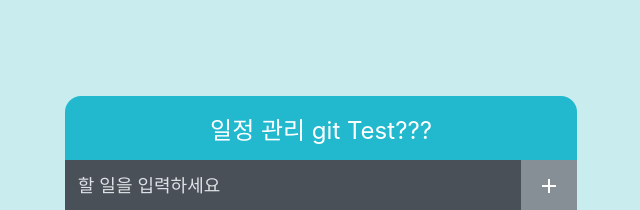
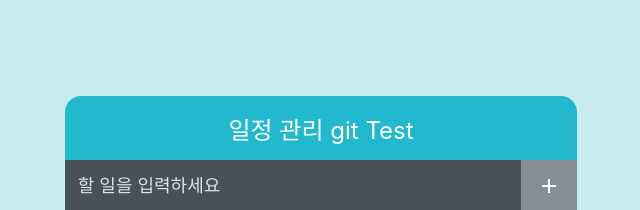
Before and after one commit to sungjaechoi/todo-app, a React (Create React App) app: page / in a window 1280 px wide. Shown: the top 210 px of the page, without its empty margins (319-959 px from the left). Built offline with nearby package versions, Linux system fonts and the light colour scheme.

Commit message:
test : 깃 커밋 템플릿 테스트
깃 커밋 템플릿 테스트 - vim모드를 vscode로 변경하는 모드에서는 먹지않음

```diff
--- a/src/components/TodoTemplate.js
+++ b/src/components/TodoTemplate.js
@@ -3,7 +3,7 @@
 const TodoTemplate = ({children}) =>{
   return (
     <div className="TodoTemplate">
-      <div className='app-title'>일정 관리 git Test???</div>
+      <div className='app-title'>일정 관리 git Test</div>
       <div className='content'>{children}</div>
     </div>
   )
```
